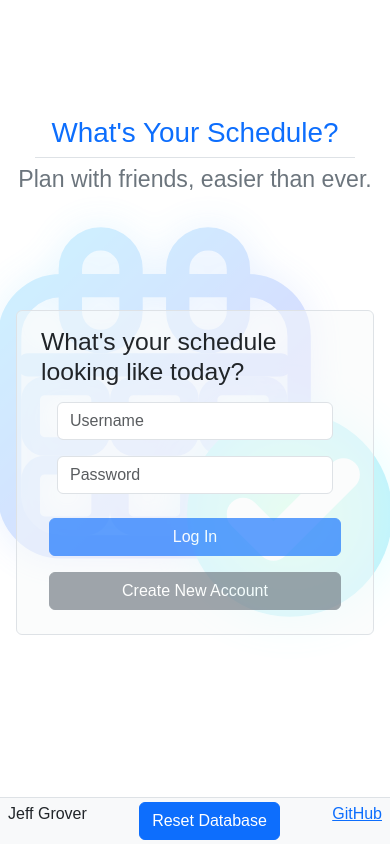
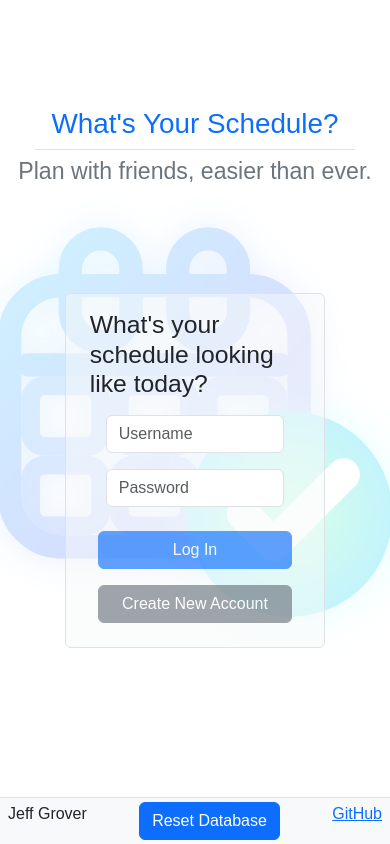
Before and after one commit to j3ffgr0v3r/CS260-Startup, a React (Vite) app: page / in a window 390 px wide. Built offline with nearby package versions, Linux system fonts and the light colour scheme; a web font is replaced by a local one.

Commit message:
Updated login screen responsiveness

```diff
--- a/src/login/login.css
+++ b/src/login/login.css
@@ -21,10 +21,15 @@ main.login-content {
 }
 
 .login-logo {
+  flex: 4;
   display: flex;
   flex-direction: column;
   align-items: center;
   justify-content: center;
+}
+
+.login-interface {
+  flex: 5;
 }
 
 @media (orientation: portrait) {
@@ -43,5 +48,6 @@ main.login-content {
 
   .login-interface {
     flex: 3;
+    width: 75%;
   }
 }
```
Lines whose indentation alone changed are shown as unchanged.
